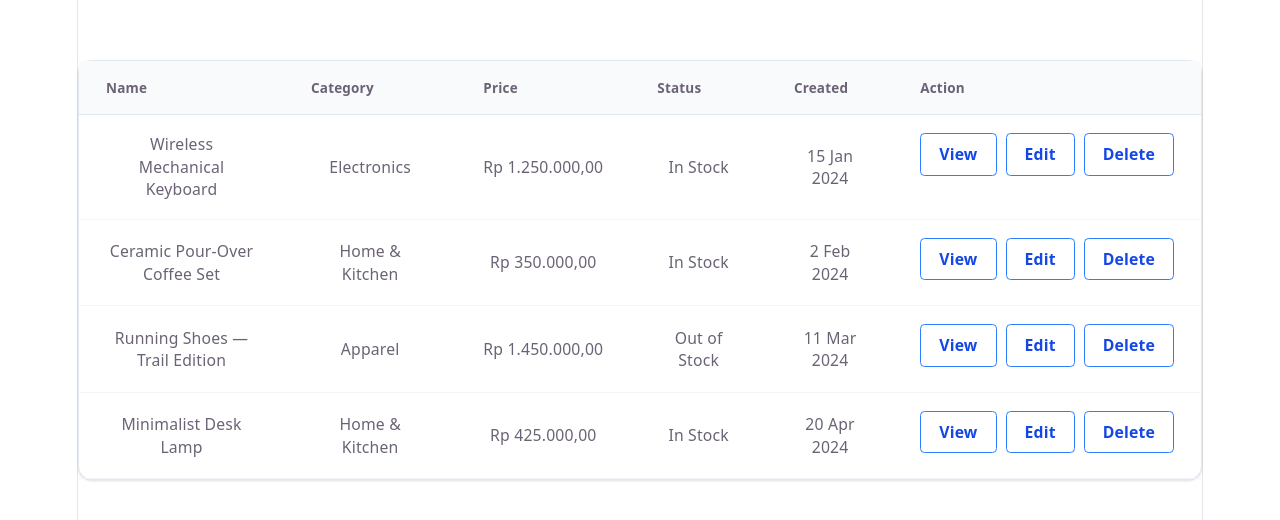
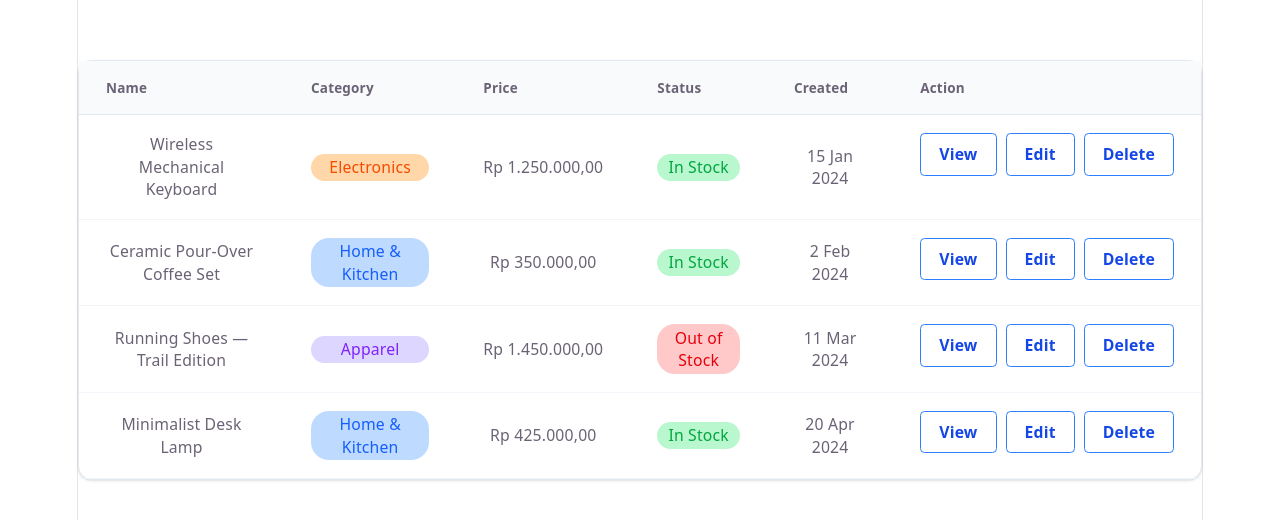
Before and after one commit to raflyanakhyar/frontend-assessment-raflyan, a React (Vite) app: page / in a window 1280 px wide. Shown: the part 130-650 px from the top of the page. Built offline with nearby package versions, Linux system fonts and the light colour scheme.

Commit message:
feat: update Badge colors in ProductsTable for better category representation

```diff
--- a/src/components/Badge.jsx
+++ b/src/components/Badge.jsx
@@ -1,7 +1,12 @@
 export default function Badge({ title, color }) {
+    const colorVariant = {
+        blue: 'bg-blue-200 text-blue-600',
+        red: 'bg-red-200 text-red-600',
+        orange: 'bg-orange-200 text-orange-600',
+        violet: 'bg-violet-200 text-violet-600',
+        green: 'bg-green-200 text-green-600',
+    }
     return (
-        <div className={`bg-${color}-100 text-${color}-600 rounded-2xl py-0.5 px-2 text-center`}>
-            {title}
-        </div>
+        <div className={`${colorVariant[color]} rounded-2xl py-0.5 px-2 text-center`}>{title}</div>
     )
 }
--- a/src/components/ProductsTable.jsx
+++ b/src/components/ProductsTable.jsx
@@ -14,11 +14,11 @@ const formatDate = (value) =>
 
 const formatCategory = (category) => {
     if (category === 'Electronics') {
-        return <Badge title={category} color="red" />
+        return <Badge title={category} color="orange" />
     } else if (category === 'Home & Kitchen') {
         return <Badge title={category} color="blue" />
     } else if (category === 'Apparel') {
-        return <Badge title={category} color="green" />
+        return <Badge title={category} color="violet" />
     }
 }
 
```
